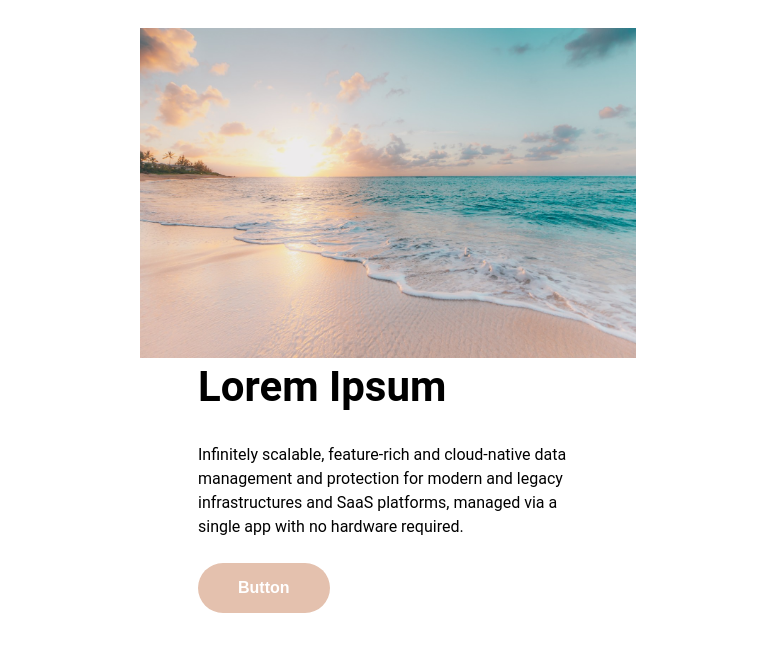
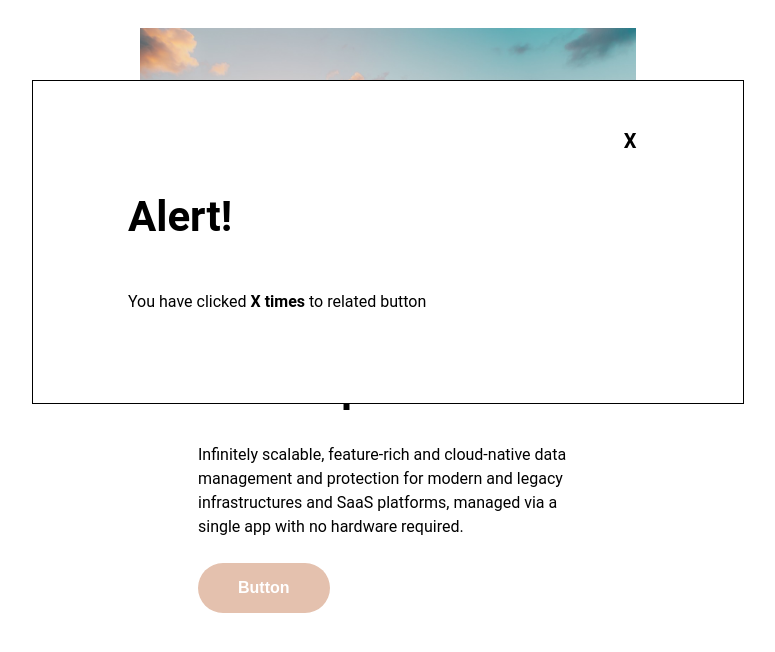
Before and after one commit to Balch95/recruitment-tasks, a website: page frontend-recruitment-task-master/index.html in a window 1280 px wide. Both pictures are taken after a click on the button "Button". Shown: the whole page, without its empty margins (252-1027 px from the left). Drawn offline with Linux system fonts and the light colour scheme.

Commit message:
add-pop-alert

```diff
--- a/frontend-recruitment-task-master/index.html
+++ b/frontend-recruitment-task-master/index.html
@@ -16,12 +16,12 @@
             <div class="content col">
                 <h1>Lorem Ipsum </h1>
                 <p>Infinitely scalable, feature-rich and cloud-native data management and protection for modern and legacy infrastructures and SaaS platforms, managed via a single app with no hardware required.</p>
-                <button id="button-click">Button</button>
+                <button id="button">Button</button>
             </div>
-            <div id="pop-up" class="pop-up">
-                <span class="x">X</span>
-                <h2>Alert!</h2>
-                <p>You have clicked <span id="counter"> X times </span> to related button</p>
+            <div id="pop-up" class="pop-up pop">
+                <span class="x pop">X</span>
+                <h2 class="pop">Alert!</h2>
+                <p class="pop">You have clicked <span class="pop" id="counter"> X times </span> to related button</p>
             </div>
         </div>
 
--- a/frontend-recruitment-task-master/src/js/main.js
+++ b/frontend-recruitment-task-master/src/js/main.js
@@ -0,0 +1,4 @@
+
+document.getElementById('button').addEventListener('click', ()=>{
+    document.getElementById('pop-up').classList.add('visibilty');
+});
--- a/frontend-recruitment-task-master/src/scss/base/_global.scss
+++ b/frontend-recruitment-task-master/src/scss/base/_global.scss
@@ -2,3 +2,7 @@
 body{
     font-family: $primary-font;
 }
+
+.visibilty{
+    visibility: visible !important;
+}
--- a/frontend-recruitment-task-master/src/scss/layout/_main-content.scss
+++ b/frontend-recruitment-task-master/src/scss/layout/_main-content.scss
@@ -46,6 +46,7 @@
         top: 10%;
         border: solid 1px black;
         padding: 56px 95px;
+        z-index: 100;
         .x{
             position: absolute;
             top: 15%;
```
Also changed, not shown: frontend-recruitment-task-master/src/css/main.css, 1 other file.
